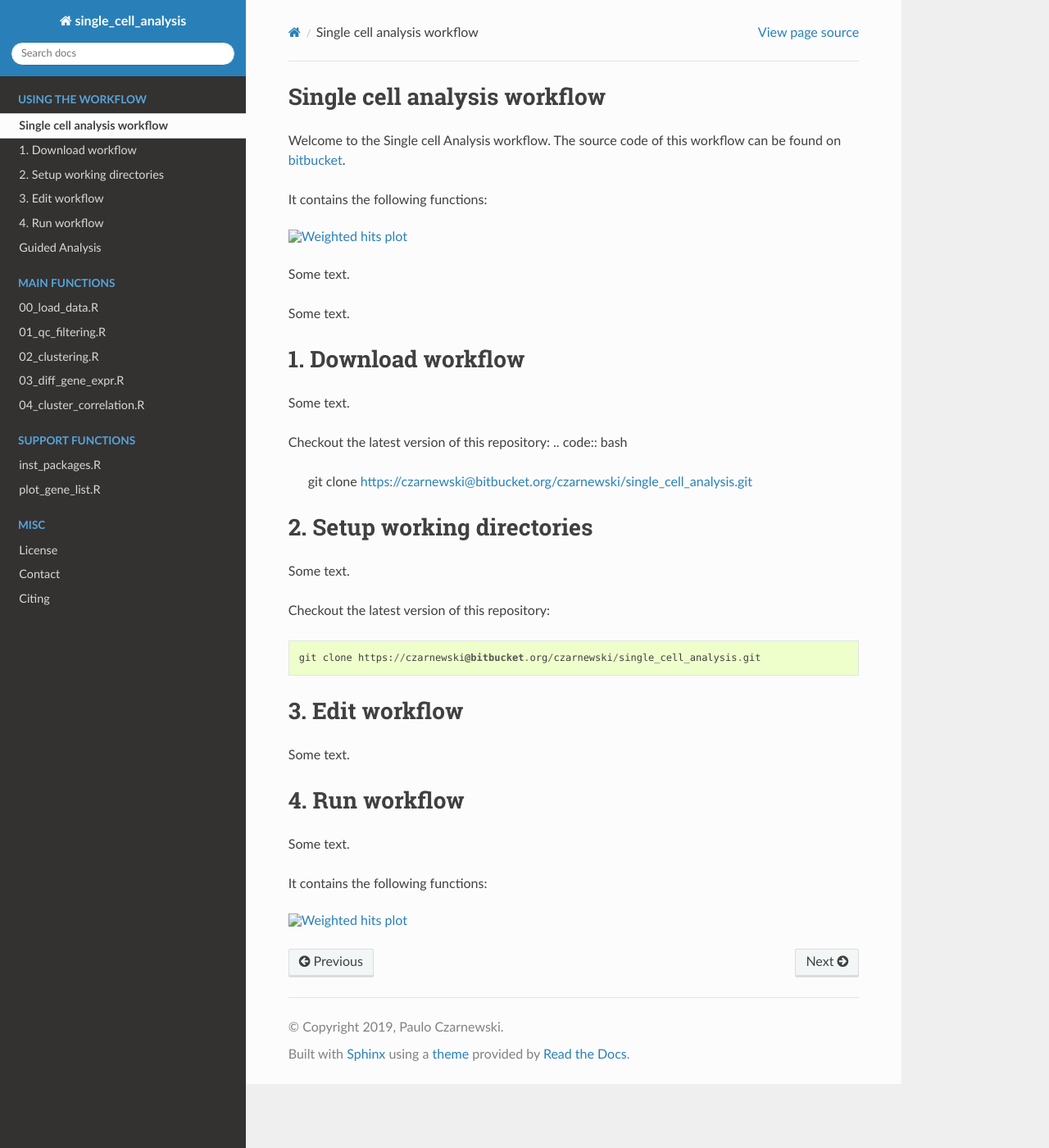
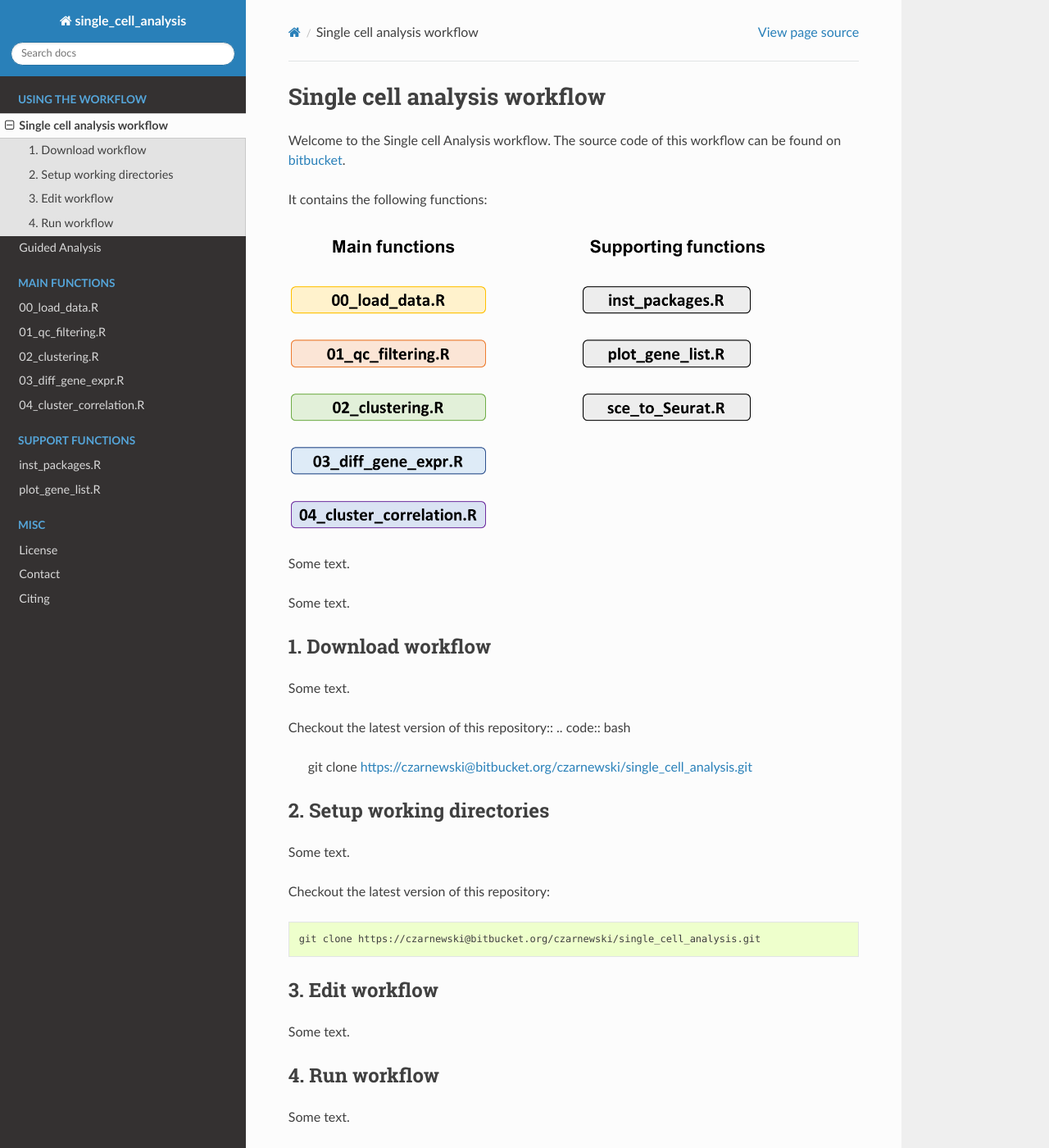
Before and after one commit to NBISweden/sauron, a Sphinx documentation site: the page built from docs/workflow/workflow.rst, in a window 1280 px wide and 1400 px high. Shown: the whole window at 82% size. Built offline with Sphinx 7.4.7 and the Read the Docs theme 2.0.0, drawn with Linux system fonts in a browser that asks for light colours.

Commit message:
updating docs

```diff
--- a/docs/workflow/workflow.rst
+++ b/docs/workflow/workflow.rst
@@ -8,7 +10,7 @@
 
 It contains the following functions:
 
-.. image:: ./img/functions_img.png
+.. image:: ../img/functions_img.png
     :width: 600
     :alt: Weighted hits plot
 
@@ -27,7 +29,7 @@
 ====================
 Some text.
 
-Checkout the latest version of this repository:
+Checkout the latest version of this repository::
 .. code:: bash
   git clone https://czarnewski@bitbucket.org/czarnewski/single_cell_analysis.git
 
```
Also changed, not shown: other parts of docs/workflow/workflow.rst (+2 -0 lines), docs/workflow/guided_analysis.rst (+42 -3 lines), data/README.md (added), docs/img/tutorial/data_folder.png (added), docs/img/tutorial/repo_folder.png (added), 1 other file.
